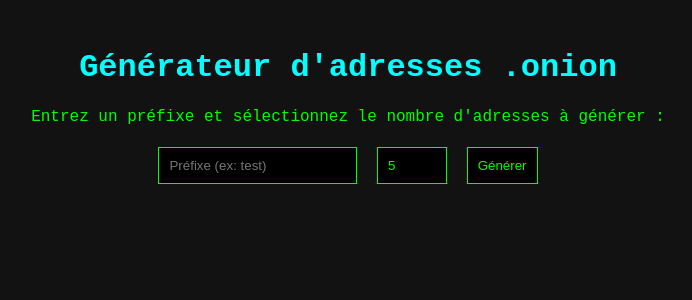
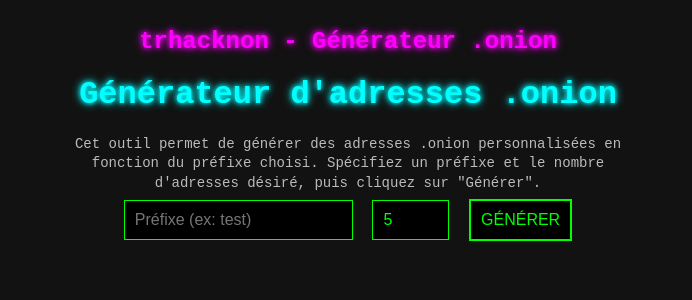
Before and after one commit to trh4ckn0n/gentor, a Flask app: page / in a window 1280 px wide. Shown: the top 300 px of the page, without its empty margins (292-984 px from the left). Run offline with Flask 3, Linux system fonts and the light colour scheme.

Commit message:
Update index.html

```diff
--- a/templates/index.html
+++ b/templates/index.html
@@ -3,7 +3,7 @@
 <head>
     <meta charset="UTF-8">
     <meta name="viewport" content="width=device-width, initial-scale=1.0">
-    <title>Générateur d'adresses .onion</title>
+    <title>Générateur d'adresses .onion - trhacknon</title>
     <style>
         body {
             background-color: #121212;
@@ -14,6 +14,21 @@
         }
         h1 {
             color: #0ff;
+            text-shadow: 0 0 5px #0ff, 0 0 10px #0ff;
+        }
+        .logo {
+            font-size: 24px;
+            font-weight: bold;
+            color: #ff00ff;
+            text-shadow: 0 0 5px #ff00ff, 0 0 10px #ff00ff;
+            margin-bottom: 10px;
+        }
+        .description {
+            font-size: 14px;
+            color: #bbb;
+            max-width: 600px;
+            margin: auto;
+            line-height: 1.4;
         }
         input, button {
             background-color: black;
@@ -21,9 +36,18 @@
             border: 1px solid #0f0;
             padding: 10px;
             margin: 5px;
+            font-size: 16px;
         }
         button {
             cursor: pointer;
+            transition: 0.3s;
+            text-transform: uppercase;
+            border: 2px solid #0f0;
+        }
+        button:hover {
+            background-color: #0f0;
+            color: black;
+            box-shadow: 0 0 10px #0f0;
         }
         .output {
             margin-top: 20px;
@@ -34,8 +58,16 @@
     </style>
 </head>
 <body>
+
+    <div class="logo">trhacknon - Générateur .onion</div>
+
     <h1>Générateur d'adresses .onion</h1>
-    <p>Entrez un préfixe et sélectionnez le nombre d'adresses à générer :</p>
+
+    <p class="description">
+        Cet outil permet de générer des adresses .onion personnalisées en fonction du préfixe choisi.
+        Spécifiez un préfixe et le nombre d'adresses désiré, puis cliquez sur "Générer".
+    </p>
+
     <input type="text" id="prefix" placeholder="Préfixe (ex: test)">
     <input type="number" id="count" min="1" max="20" value="5">
     <button onclick="generateOnion()">Générer</button>
@@ -70,5 +102,6 @@ fetch("/generate", {
             });
         }
     </script>
+
 </body>
 </html>
```
Lines whose indentation alone changed are shown as unchanged.
